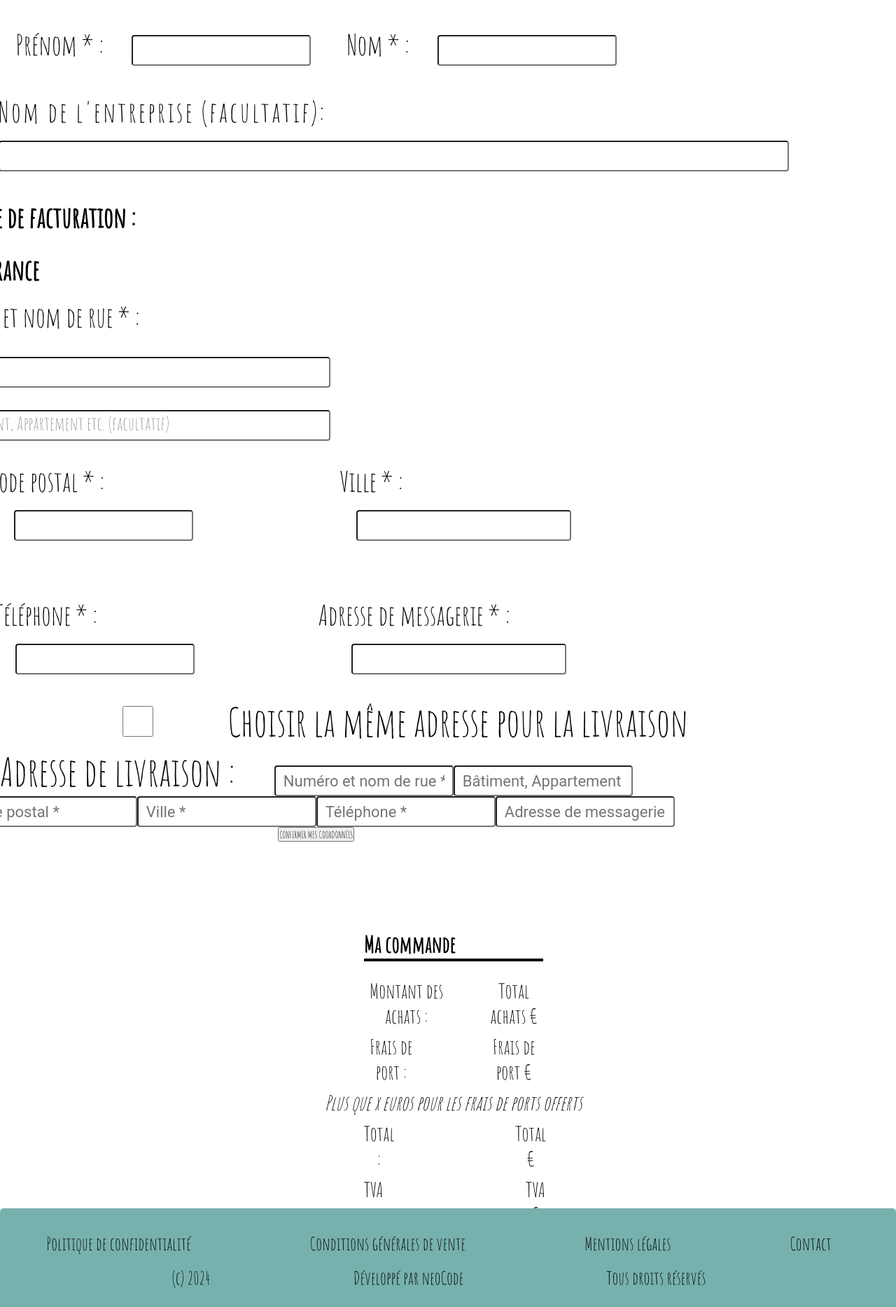
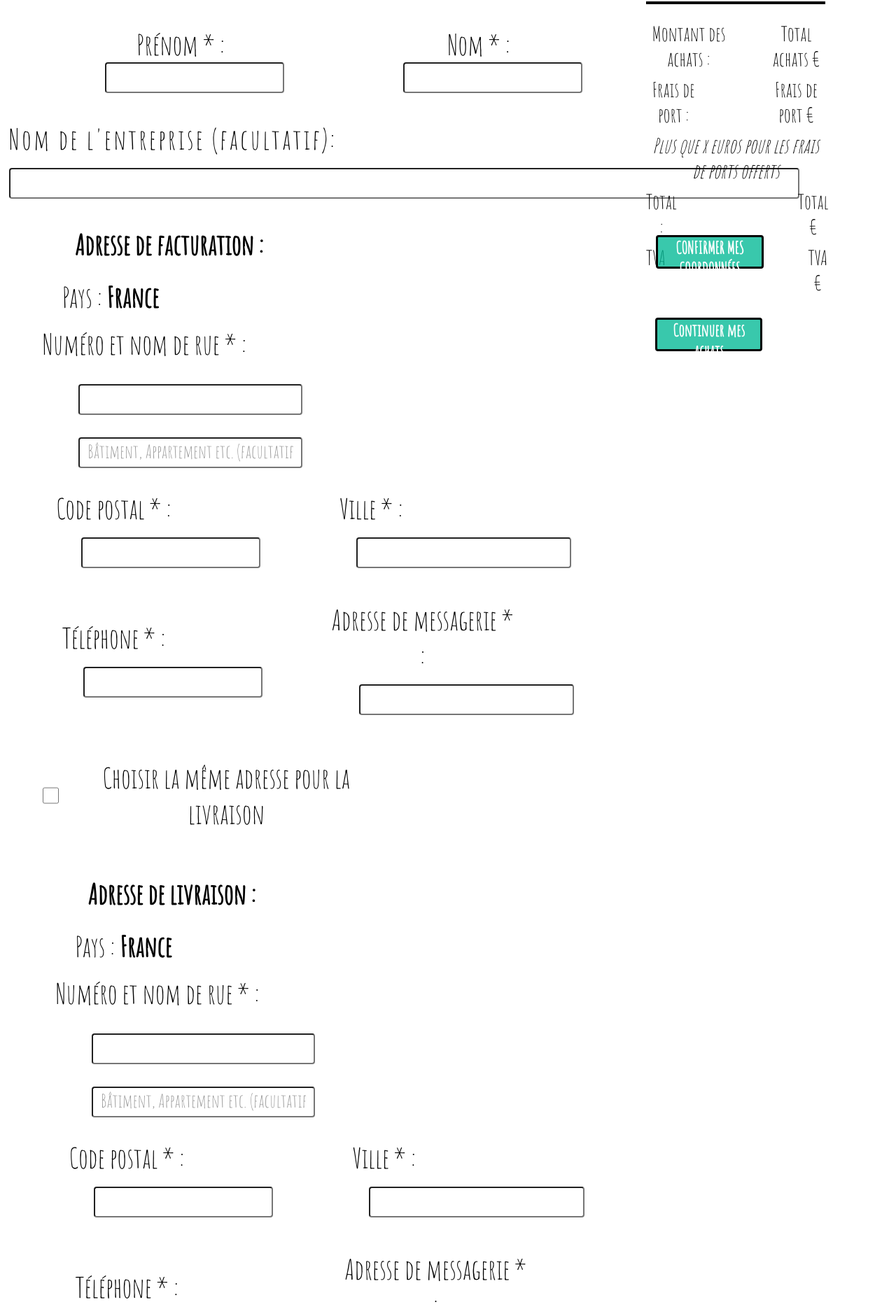
Before and after one commit to tristanlaulanie/waxandsea-front-dashboard, a React (Create React App) app: page /panier/coordonnees in a window 1280 px wide. Shown: the part 438-2306 px from the top of the page at 70% size. Built offline with nearby package versions, Linux system fonts and the light colour scheme.

Commit message:
PanierCoordonnees:Desktop:OK

```diff
--- a/src/components/Panier/MaCommande/index.js
+++ b/src/components/Panier/MaCommande/index.js
@@ -36,7 +36,6 @@ function MaCommande() {
             </span>
             <span id="achats_panier_buttons">
               <button>Continuer mes achats</button>
-              <button>Valider mon panier</button>
             </span>
           </section>
         </container>
--- a/src/components/Panier/PanierCoordonnees/PanierCoordonnees.css
+++ b/src/components/Panier/PanierCoordonnees/PanierCoordonnees.css
@@ -1,16 +1,23 @@
 .PanierCoordonnes {
     margin-top: 20vh;
     /* border: 1px solid #0a0a0a; */
-    height: 240vh;
+    height: 310vh;
     width: 99.2vw;
     padding-left: 5em;
     padding-right: 5em;
 }
 
+#mon-panier_coordonnees-commande {
+    display: flex;
+    flex-direction: row;
+    align-items: right;
+    justify-content: space-between;
+}
+
 form {
     margin-top: 5vh;
     position: relative;
-    right: 16.5%;
+    right: -0.5%;
 }
 
 form input {
@@ -59,8 +66,10 @@ h1 {
     flex-direction: row;
     justify-content: space-between;
     align-items: center;
-    gap: 4vw;
+    gap: 3.5vw;
     margin-top: 4vh;
+    position: relative;
+    right: 0.5vw;
 }
 
 #firstname-lastname_form label {
@@ -69,7 +78,7 @@ h1 {
 
 #company-name_form {
     position: relative;
-    right: 18%;
+    right: 27.5%;
     display: flex;
     flex-direction: column;
     justify-content: center;
@@ -96,7 +105,7 @@ h1 {
     font-weight: bold;
     text-align: left;
     position: relative;
-    right: 15%;
+    right: 35%;
 }
 
 #billing-form {
@@ -108,7 +117,7 @@ h1 {
 #billing-adress_country {
     font-size: 2.5em;
     position: relative;
-    right: 58.5%;
+    right: 76%;
     margin-top: 3vh;
 }
 
@@ -124,7 +133,7 @@ h1 {
     gap: 4vh;
     margin-bottom: 4vh;
     position: relative;
-    right: 13.5%;
+    right: 28%;
 }
 
 #street-name-number label {
@@ -137,7 +146,7 @@ h1 {
 #street-name-number input {
     width: 56%;
     position: relative;
-    left: -1%;
+    left: -6%;
 }
 
 #building::placeholder {
@@ -152,10 +161,9 @@ h1 {
     justify-content: center;
     align-items: center;
     position: relative;
-    left: 21%;
-    margin-bottom: 10vh;
+    left: 13%;
+    margin-bottom: 6vh;
 }
-
 
 #postal-code {
     display: flex;
@@ -244,5 +252,62 @@ h1 {
     align-items: center;
     gap: 20%;
     position: relative;
-    right: 19%;
+    right: 27%;
 }
+
+#delivery_same-adress {
+    display: flex;
+    flex-direction: row;
+    justify-content: center;
+    align-items: center;
+    gap: 15%;
+    margin-top: 4vh;
+    position: relative;
+    right: 43%;
+}
+
+#delivery_same-adress label {
+    font-size: 2.5em;
+    position: relative;
+    right: 10%;
+}
+
+#delivery_same-adress input {
+    width: 2vw;
+}
+
+#delivery-adress_form {
+    margin-top: 8vh;
+    position: relative;
+    left: 15%;
+}
+
+.command_component_coordonnees {
+    /* border: 3px solid red; */
+    margin: 0;
+    padding: 0;
+    height: 68vh;
+    width: 25vw;
+    position: relative;
+    top: -10vh;
+}
+
+#confirm_button button {
+    border: 3px solid black;
+    border-radius: 4px;
+    width: 12vw;
+    height: 6vh;
+    font-size: 24px;
+    font-weight: bold;
+    color: white;
+    background-color: rgba(1, 185, 148, 0.776);
+    position: relative;
+    right: 8%;
+    margin-top: 4vh;
+}
+
+#confirm_button button:hover {
+    cursor: pointer;
+    background-color: black;
+    transition: 0.8s;
+}
--- a/src/components/Panier/PanierCoordonnees/index.js
+++ b/src/components/Panier/PanierCoordonnees/index.js
@@ -14,13 +14,13 @@ function PanierCoordonnees() {
         <h2 className="user-story-titles">Livraison</h2>
         <h2 className="user-story-titles">Paiement</h2>
       </div>
-      <div id="mon-panier_coordonnees-commande">
+      <container id="mon-panier_coordonnees-commande">
         <form>
           {/* Form content here */}
           <div>
             <h1>Dénomination sociale :</h1>
           </div>
-          <div id="firstname-lastname_form">
+          <section id="firstname-lastname_form">
             <div>
               <label htmlFor="first_name">Prénom * :</label>
               <input type="text" id="first_name" name="first_name" required />
@@ -29,15 +29,15 @@ function PanierCoordonnees() {
               <label htmlFor="last_name">Nom * :</label>
               <input type="text" id="last_name" name="last_name" required />
             </div>
-          </div>
-          <div id="company-name_form">
+          </section>
+          <section id="company-name_form">
             <label htmlFor="company_name">
               Nom de l'entreprise (facultatif):
             </label>
             <input type="text" id="company_name" name="company_name" />
-          </div>
-          <div id="billing-form">
-            <div>
+          </section>
+          <section id="billing-form">
+            <div id="billing-adress_form">
               <h1 id="billing-adress_title">Adresse de facturation :</h1>
               <h2 id="billing-adress_country">
                 Pays : <strong>France</strong>
@@ -85,57 +85,61 @@ function PanierCoordonnees() {
                 </div>
               </section>
             </div>
-            <div>
+            <div id="delivery_same-adress">
               <input type="checkbox" id="same_address" name="same_address" />
               <label htmlFor="same_address">
                 Choisir la même adresse pour la livraison
               </label>
             </div>
+          </section>
+          <div id="delivery-adress_form">
+            <h1 id="billing-adress_title">Adresse de livraison :</h1>
+            <h2 id="billing-adress_country">
+              Pays : <strong>France</strong>
+            </h2>
+            <div id="street-name-number">
+              <label htmlFor="billing_address">Numéro et nom de rue * :</label>
+              <input type="text" id="billing_address" name="billing_address" />
+              <input
+                id="building"
+                type="text"
+                name="building"
+                placeholder="Bâtiment, Appartement etc. (facultatif)"
+              />
+            </div>
+            <section id="billing_city_postal-code">
+              <div id="postal-code">
+                <label htmlFor="billing_postal_code">Code postal * :</label>
+                <input
+                  type="text"
+                  id="billing_postal_code"
+                  name="billing_postal_code"
+                />
+              </div>
+              <div id="billing-city">
+                <label htmlFor="billing_city">Ville * :</label>
+                <input type="text" id="billing_city" name="billing_city" />
+              </div>
+            </section>
+            <section id="billing_email_phone-number">
+              <div id="billing_phone-number">
+                <label htmlFor="billing_phone">Téléphone * :</label>
+                <input type="text" id="billing_phone" name="billing_phone" />
+              </div>
+              <div id="billing_email-adress">
+                <label htmlFor="billing_email">Adresse de messagerie * :</label>
+                <input type="email" id="billing_email" name="billing_email" />
+              </div>
+            </section>
           </div>
-          <div>
-            <label htmlFor="shipping_address">Adresse de livraison :</label>
-            <input
-              type="text"
-              id="shipping_address"
-              name="shipping_address"
-              placeholder="Numéro et nom de rue *"
-            />
-            <input
-              type="text"
-              name="shipping_building"
-              placeholder="Bâtiment, Appartement etc. (facultatif)"
-            />
-            <input
-              type="text"
-              id="shipping_postal_code"
-              name="shipping_postal_code"
-              placeholder="Code postal *"
-            />
-            <input
-              type="text"
-              id="shipping_city"
-              name="shipping_city"
-              placeholder="Ville *"
-            />
-            <input
-              type="text"
-              id="shipping_phone"
-              name="shipping_phone"
-              placeholder="Téléphone *"
-            />
-            <input
-              type="email"
-              id="shipping_email"
-              name="shipping_email"
-              placeholder="Adresse de messagerie *"
-            />
-          </div>
-          <div>
+        </form>
+        <div className="command_component_coordonnees">
+          <MaCommande />
+          <div id="confirm_button">
             <button type="submit">CONFIRMER MES COORDONNÉES</button>
           </div>
-        </form>
-        <MaCommande />
-      </div>
+        </div>
+      </container>
     </div>
   );
 }
```
